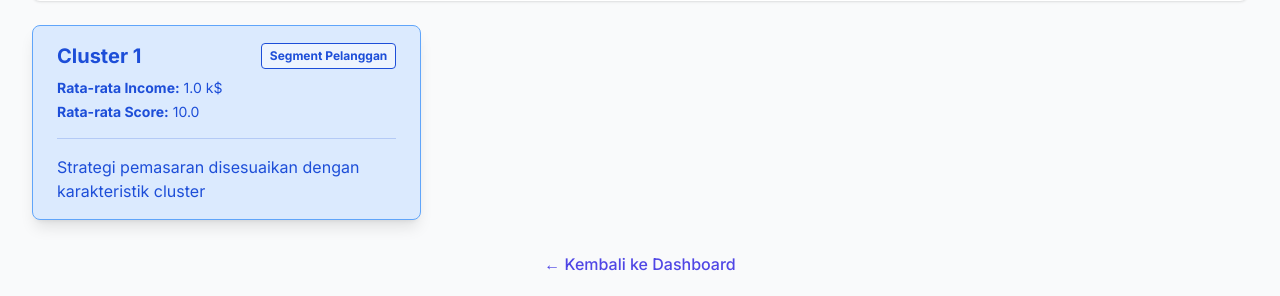
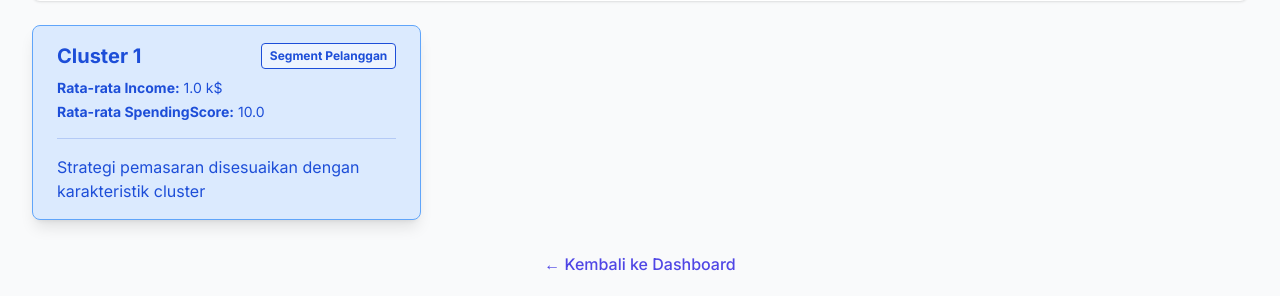
Before and after one commit to danialrusdy/kelompokasik, a Flask app: page /recommendations in a window 1280 px wide. Shown: the part 200-496 px from the top of the page. Run offline with Flask 3, Linux system fonts and the light colour scheme; a user stored in the database is signed in; tables that the repository leaves empty hold one stand-in row (values such as "Sample post"); parts of the project's set-up code (start-up, migrations or seed data) failed here and were passed over; some libraries are stand-ins or nearby versions.

```diff
--- a/templates/recommendation.html
+++ b/templates/recommendation.html
@@ -19,7 +19,7 @@
                 </div>
                 <div class="text-sm space-y-1 mb-4">
                     <p><strong>Rata-rata Income:</strong> {{ rec.avg_income }} k$</p>
-                    <p><strong>Rata-rata Score:</strong> {{ rec.avg_score }}</p>
+                    <p><strong>Rata-rata SpendingScore:</strong> {{ rec.avg_score }}</p>
                 </div>
                 <hr class="border-current opacity-20 mb-4">
                 <p class="text-base">
```
